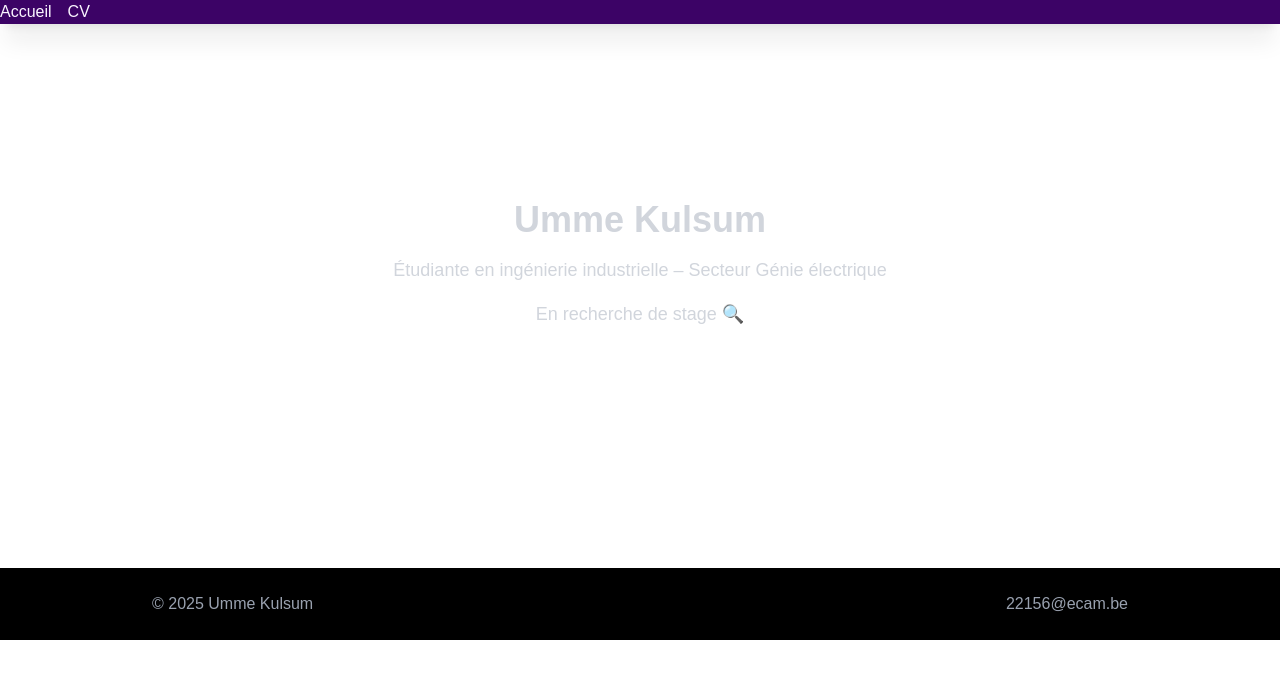
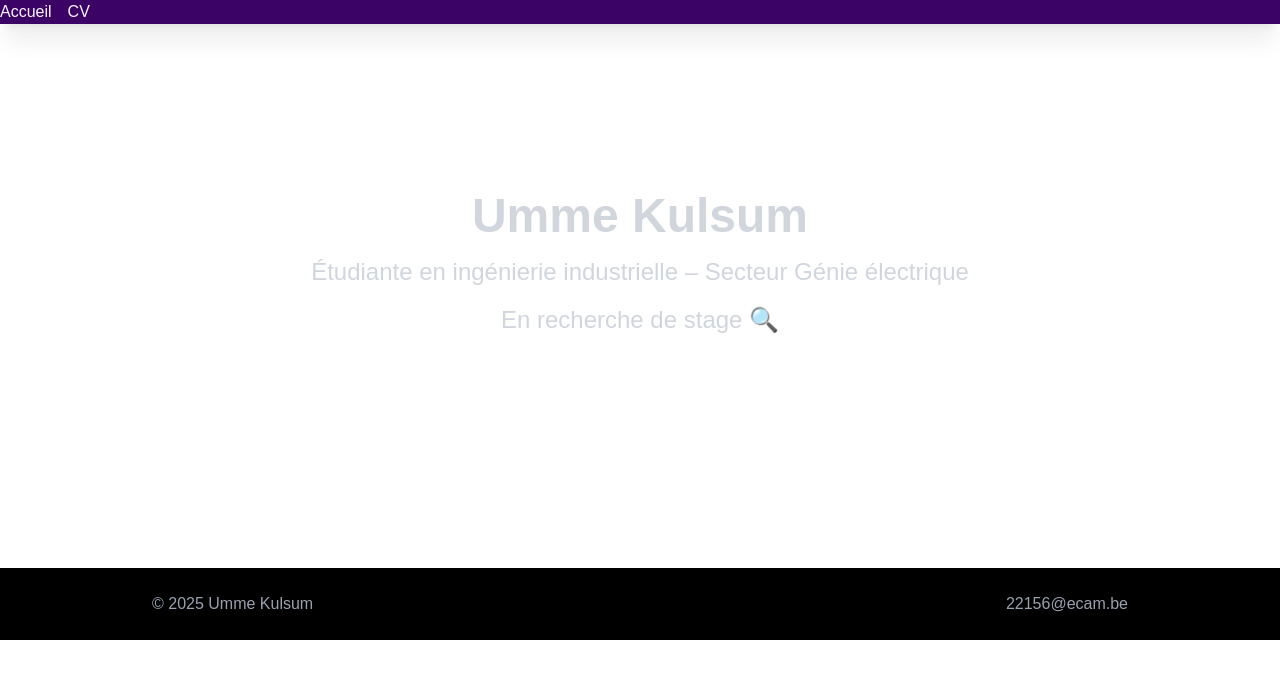
Before and after one commit to Kulsum22156/Portefolio, a Next.js app: page / in a window 1280 px wide. Shown: the top 678 px of the page. Built offline with nearby package versions, Linux system fonts and the light colour scheme.

Commit message:
Page d'accueil en responsible design

```diff
--- a/app/page.tsx
+++ b/app/page.tsx
@@ -4,11 +4,11 @@ export default function Home() {
   return (
     <main>
       <section className="min-h-[60vh] flex flex-col justify-center items-center text-center px-6">
-        <h1 className="text-4xl text-gray-300 font-bold">Umme Kulsum</h1>
+        <h1 className="text-4xl md:text-5xl text-gray-300 font-bold">Umme Kulsum</h1>
 
-        <p className="mt-4 text-lg text-gray-300">Étudiante en ingénierie industrielle – Secteur Génie électrique</p>
+        <p className="mt-4 text-lg md:text-2xl text-gray-300">Étudiante en ingénierie industrielle – Secteur Génie électrique</p>
 
-        <p className="mt-4 text-lg text-gray-300">En recherche de stage 🔍 </p>
+        <p className="mt-4 text-lg md:text-2xl text-gray-300">En recherche de stage 🔍 </p>
       </section>
     </main>
   );
```
